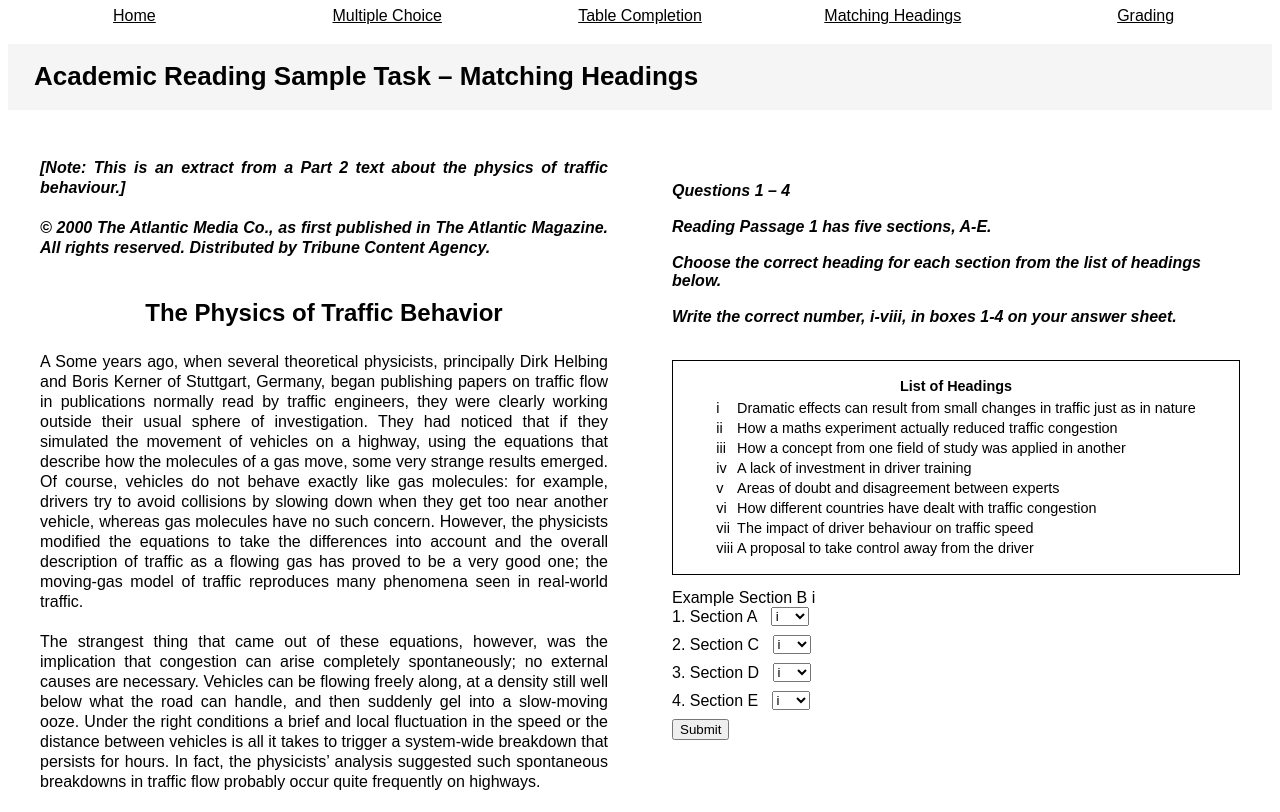
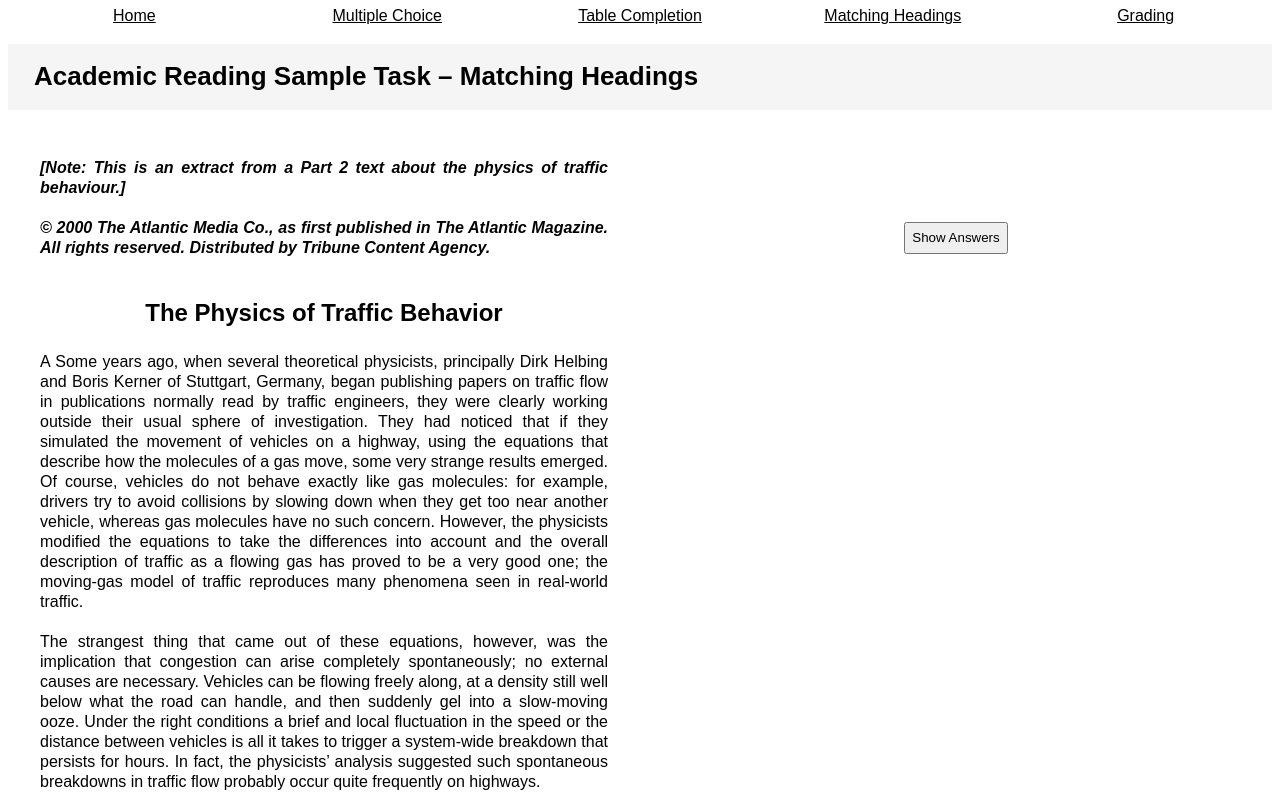
Before and after one commit to tranndt/ielts-simulator, a React (Create React App) app: page /passage-matching in a window 1280 px wide. Built offline with nearby package versions, Linux system fonts and the light colour scheme.

Commit message:
Multiple Choice Question grading

```diff
--- a/src/components/Question/MultipleChoiceQuestionItem.js
+++ b/src/components/Question/MultipleChoiceQuestionItem.js
@@ -1,41 +1,59 @@
-import React, { useState } from 'react';
+import React, { useState, useEffect } from 'react';
 import './QuestionStyles.css';
 
-function MultipleChoiceQuestionItem({ id, questionItem, onItemGrading }) {
+function MultipleChoiceQuestionItem({ id, questionItem, onItemGrading, submitted, clearAnswers }) {
     const [selectedAnswer, setSelectedAnswer] = useState(null);
 
-  const isCorrectAnswer = (userAnswer, correctAnswer) => {
-    // If the correct answer is an array, then compare user answer with the first element
-    if (Array.isArray(correctAnswer)) {
-      return userAnswer === correctAnswer[0];
+    useEffect(() => {
+        if (clearAnswers) {
+          setSelectedAnswer(null); // Reset the selected answer when "Clear Answers" is clicked
         }
-    return userAnswer === correctAnswer;
-  }
+      }, [clearAnswers]);
 
   const handleChange = (event) => {
     const userAnswer = event.target.value;
     setSelectedAnswer(userAnswer);
+
+    // Grade the answer (compare user's answer with the correct answer)
+    const isCorrect = userAnswer[0] === questionItem.correctAnswer[0];
+    console.log(`Question ${questionItem.questionNumber}: Selected answer is ${isCorrect ? 'correct' : 'incorrect'}`);
+
     // Pass the result to the parent
-    onItemGrading(isCorrectAnswer(userAnswer, questionItem.correctAnswer));
+    onItemGrading(isCorrect);
     };
-
   return (
     <div className="multiple-choice-question question-item">
       <div className="question-text">{questionItem.questionNumber}. {questionItem.questionText}</div>
-      {questionItem.questionOptions.map((option, index) => (
-        <div key={index}>
+      {questionItem.questionOptions.map((option, index) => {
+        const isCorrectAnswer = option[0] === questionItem.correctAnswer[0];
+        const isSelected = option[0] === selectedAnswer;
+        const isIncorrectAnswer = isSelected && option[0] !== questionItem.correctAnswer[0];
+
+        let optionClass = "";
+        if (submitted) {
+          if (isCorrectAnswer) {
+            optionClass = "correct-answer"; // Will apply green styling
+          } else if (isIncorrectAnswer) {
+            optionClass = "incorrect-answer"; // Will apply red styling
+          }
+        }
+
+        return (
+          <div key={index} className={optionClass}>
             <input
               type="radio"
               id={`option-${questionItem.questionNumber}-${index}`}
               name={`mcq-${questionItem.questionNumber}`}
               value={option[0]}
               onChange={handleChange}
+              disabled={submitted}
             />
             <label htmlFor={`option-${questionItem.questionNumber}-${index}`}>
               {option[0]}. {option[1]}
             </label>
           </div>
-      ))}
+        );
+      })}
     </div>
   );
 }
--- a/src/components/Question/MultipleChoiceQuestionTask.js
+++ b/src/components/Question/MultipleChoiceQuestionTask.js
@@ -3,7 +3,7 @@ import MultipleChoiceQuestionItem from "./MultipleChoiceQuestionItem";
 import QuestionTaskDescription from "./QuestionTaskDescription";
 import './QuestionStyles.css';
 
-function MultipleChoiceQuestionTask({ id, questionTask, onTaskGrading }) {
+function MultipleChoiceQuestionTask({ id, questionTask, onTaskGrading, submitted }) {
     const handleItemGrading = (isCorrect) => {
       onTaskGrading(isCorrect ? 1 : 0);
     };
@@ -17,6 +17,7 @@ function MultipleChoiceQuestionTask({ id, questionTask, onTaskGrading }) {
             id={index}
             questionItem={questionItem}
             onItemGrading={handleItemGrading}
+            submitted={submitted}
           />
         ))}
       </div>
--- a/src/components/Question/QuestionStyles.css
+++ b/src/components/Question/QuestionStyles.css
@@ -38,3 +38,31 @@
     flex: 0; /* Prevent the select element from growing */
     margin-left: 1em; /* Add some space between the text and the select element */
   }
+
+
+  .correct-answer {
+    background-color: #d4edda; /* Light green */
+    color: #155724;
+  }
+
+  .incorrect-answer {
+    background-color: #f8d7da; /* Light red */
+    color: #721c24;
+  }
+
+  #show-answers-btn {
+    display: flex;
+    margin-left: auto;
+    margin-right: auto;
+    margin-top: 3em;
+    padding: .5em;
+  }
+
+  /* Align text right */
+  #correct-answers-count {
+    display: flex;
+    margin-top: 1em;
+    justify-content: center;
+
+
+  }
--- a/src/components/Reading/QuestionFrame.js
+++ b/src/components/Reading/QuestionFrame.js
@@ -4,17 +4,20 @@ import TableCompletionQuestionTask from "../Question/TableCompletionQuestionTask
 import MatchingHeadingsQuestionTask from "../Question/MatchingHeadingsQuestionTask";
 import '../Question/QuestionStyles.css';
 
-
 function QuestionFrame({ questionsList }) {
   const [totalCorrect, setTotalCorrect] = useState(0);
+  const [submitted, setSubmitted] = useState(false);
 
   const handleTaskGrading = (correctCount) => {
     setTotalCorrect(prevCorrect => prevCorrect + correctCount);
   };
 
-  const handleSubmit = () => {
-    console.log(`Total correct answers: ${totalCorrect}`);
-    alert(`You answered ${totalCorrect} correctly.`);
+  const toggleShowAnswers = () => {
+    if (submitted) {
+      // Reset correct answer count when hiding answers
+      setTotalCorrect(0);
+    }
+    setSubmitted(prevSubmitted => !prevSubmitted); // Toggle show/hide answers
   };
 
   return (
@@ -28,31 +31,18 @@ function QuestionFrame({ questionsList }) {
                 id={index}
                 questionTask={questionTask}
                 onTaskGrading={handleTaskGrading}
+                submitted={submitted}
               />
             );
-          case "table_completion":
-            return (
-              <TableCompletionQuestionTask
-                key={index}
-                id={index}
-                questionTask={questionTask}
-                onTaskGrading={handleTaskGrading}
-              />
-            );
-          case "matching_headings":
-            return (
-              <MatchingHeadingsQuestionTask
-                key={index}
-                id={index}
-                questionTask={questionTask}
-                onTaskGrading={handleTaskGrading}
-              />
-            );
+          // Add other question types here as needed
           default:
             return null;
         }
       })}
-      <button onClick={handleSubmit}>Submit</button>
+      <button id="show-answers-btn" onClick={toggleShowAnswers}>
+        {submitted ? 'Hide Answers' : 'Show Answers'}
+      </button>
+      {submitted && <div id="correct-answers-count">Correct answers: {totalCorrect}</div>}
     </div>
   );
 }
```
Also changed, not shown: src/components/Reading/ReadingStyles.css (line endings or trailing spaces). Lines whose indentation alone changed are shown as unchanged.
